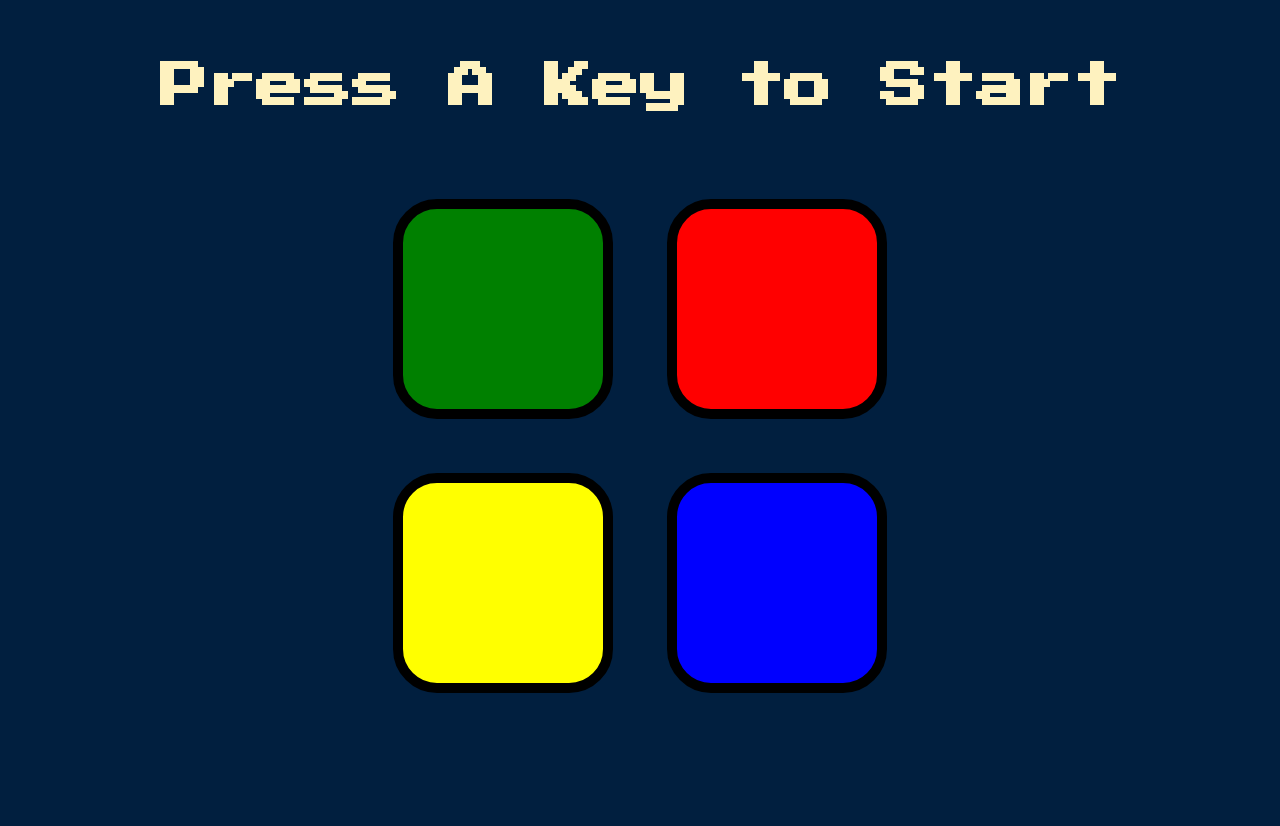
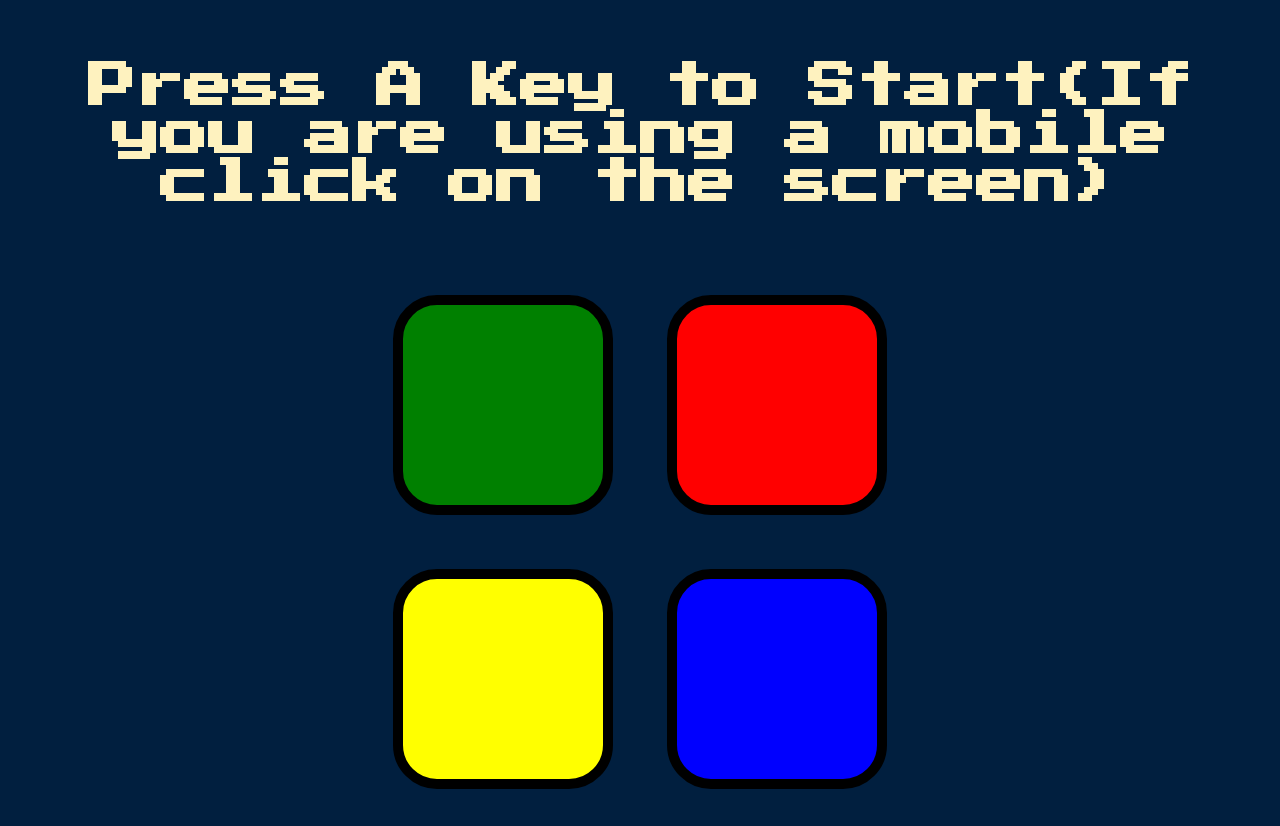
Before and after one commit to Oshrico2/Simon-Game, a plain HTML site: page index.html in a window 1280 px wide. Before the commit the page ends 800 px from the top, so only its background shows below. Drawn offline with nearby package versions, Linux system fonts and the light colour scheme.

Commit message:
Update index.html

```diff
--- a/index.html
+++ b/index.html
@@ -9,7 +9,7 @@
 </head>
 
 <body>
-  <h1 id="level-title">Press A Key to Start</h1>
+  <h1 id="level-title">Press A Key to Start(If you are using a mobile click on the screen)</h1>
   <div class="container">
     <div lass="row">
 
```
